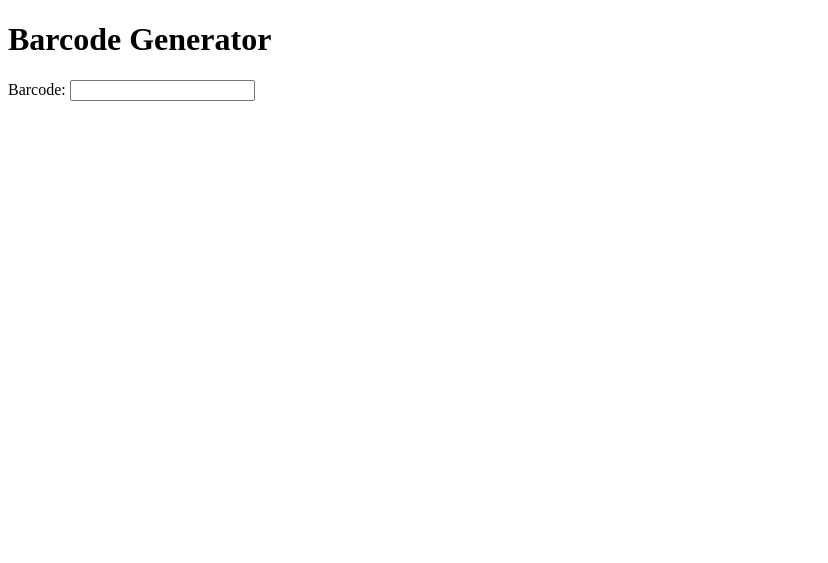
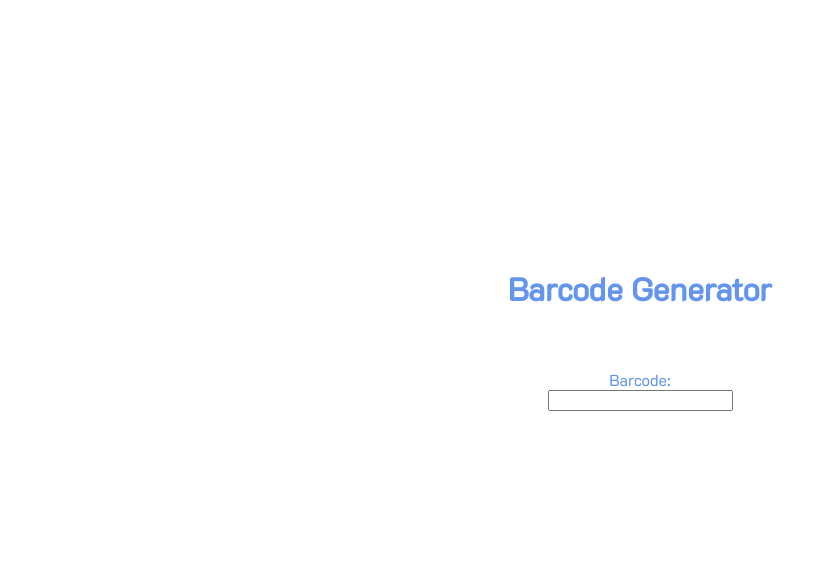
Before and after one commit to lobozmon/lobozmon.github.io, a plain HTML site: page home.html in a window 1280 px wide. Shown: the whole page, without its empty margins (0-828 px from the left). Drawn offline with Linux system fonts and the light colour scheme.

Commit message:
Better CSS

```diff
--- a/home.html
+++ b/home.html
@@ -3,6 +3,7 @@
 <head>
     <meta charset="UTF-8">
     <meta name="viewport" content="width=device-width, initial-scale=1.0">
+    <link rel = "stylesheet" href="style.css"/>
     <title>Barcodes</title>
     <script src="https://cdn.jsdelivr.net/npm/jsbarcode@3.11.5/dist/JsBarcode.all.min.js"></script>
     <script>
@@ -15,13 +16,15 @@
     </script>
 </head>
 <body>
-    <h1>Barcode Generator</h1>
-    <div>
-        <label>Barcode: </label>
-        <input name="barcode" type="text" onchange="generateBarcode(this.value)" />
-    </div>
-    <div>
-        <svg id="barcode"></svg>
+    <div class="container">
+        <h1 class="center-text">Barcode Generator</h1>
+        <div class="center-div">
+            <label>Barcode: </label>
+            <input name="barcode" type="text" onchange="generateBarcode(this.value)" />
+        </div>
+        <div class="center-div">
+            <svg id="barcode"></svg>
+        </div>
     </div>
 </body>
 </html>
--- /dev/null
+++ b/style.css
@@ -0,0 +1,29 @@
+@font-face {
+    font-family: font;
+    src: url(k2dreg.ttf);
+}
+.container{
+    color:cornflowerblue;
+    font-family: font;
+    display: flex;
+    flex-direction: column;
+    align-items: center;
+    justify-content: center;
+    height: 100vh;
+
+}
+.center-text{
+    text-align: center;
+}
+
+.center-div{
+    width: 200px;
+    height: 100px;
+    margin-bottom: 10px;
+    margin-top: 10px;
+    text-align: center;
+    display: flex;
+    flex-direction: column;
+    align-items: center;
+    justify-content: center;
+}
```
Also changed, not shown: k2dreg.ttf (added).
